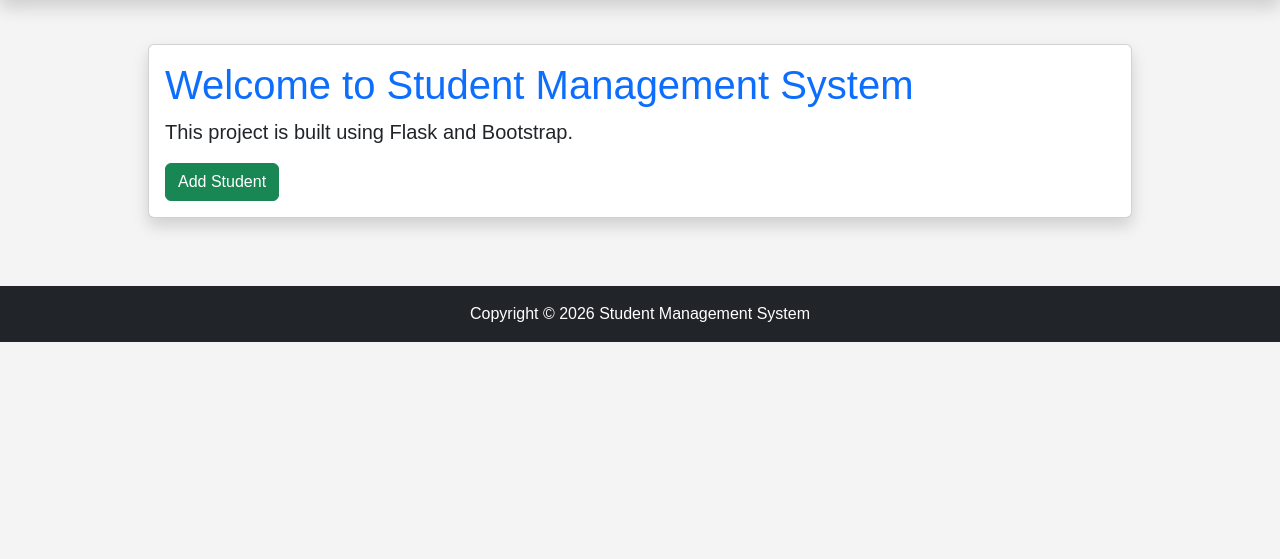
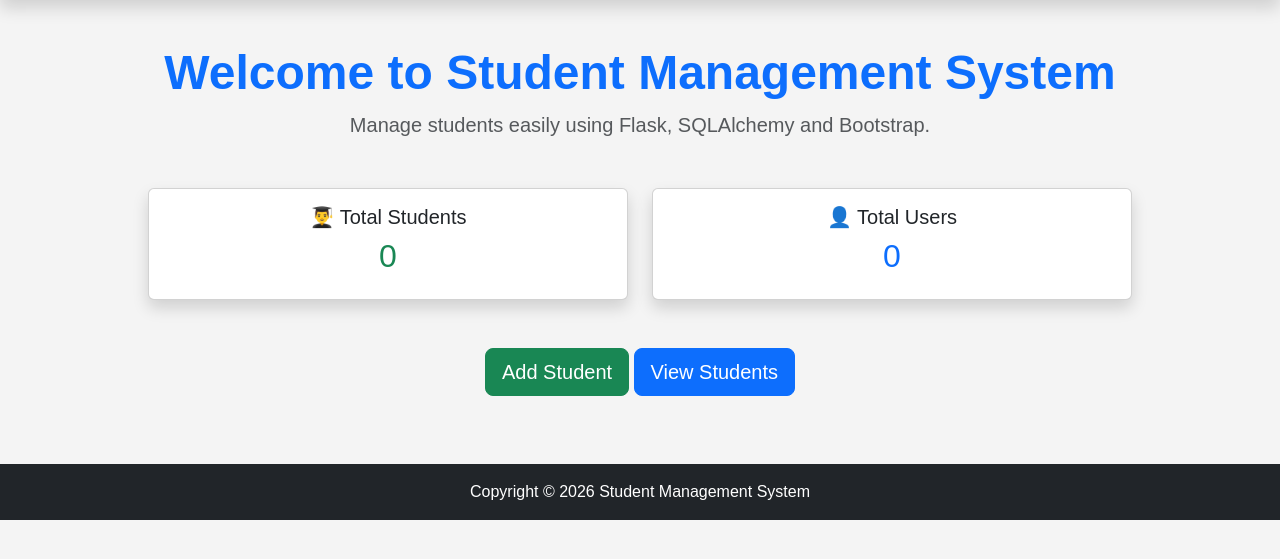
Before and after one commit to tanmay-badwaik/student-management-system, a Flask app: page / in a window 1280 px wide. Shown: the part 96-655 px from the top of the page. Run offline with Flask 3, Linux system fonts and the light colour scheme; data that the repository does not hold is empty.

Commit message:
dashboard cards added

```diff
--- a/routes/home.py
+++ b/routes/home.py
@@ -1,8 +1,20 @@
 from flask import Blueprint, render_template
+
+from models.student import Student
+from models.user import User
 
 home_bp = Blueprint("home", __name__)
 
 
 @home_bp.route("/")
 def home():
-    return render_template("index.html")
+
+    total_students = Student.query.count()
+
+    total_users = User.query.count()
+
+    return render_template(
+        "index.html",
+        total_students=total_students,
+        total_users=total_users
+    )
--- a/templates/index.html
+++ b/templates/index.html
@@ -6,25 +6,78 @@ Home
 
 {% block content %}
 
-<div class="card shadow">
+<div class="text-center mb-5">
 
-    <div class="card-body">
+    <h1 class="display-5 fw-bold text-primary">
+        Welcome to Student Management System
+    </h1>
 
-        <h1 class="text-primary">
-            Welcome to Student Management System
-        </h1>
+    <p class="lead text-muted">
+        Manage students easily using Flask, SQLAlchemy and Bootstrap.
+    </p>
 
-        <p class="lead">
-            This project is built using Flask and Bootstrap.
-        </p>
+</div>
 
-        <a href="{{ url_for('student.add_student') }}"
-            class="btn btn-success">
-            Add Student
-        </a>
+<div class="row g-4">
+
+    <div class="col-md-6">
+
+        <div class="card shadow text-center">
+
+            <div class="card-body">
+
+                <h5 class="card-title">
+                    👨‍🎓 Total Students
+                </h5>
+
+                <h2 class="text-success">
+                    {{ total_students }}
+                </h2>
+
+            </div>
+
+        </div>
+
+    </div>
+
+    <div class="col-md-6">
+
+        <div class="card shadow text-center">
+
+            <div class="card-body">
+
+                <h5 class="card-title">
+                    👤 Total Users
+                </h5>
+
+                <h2 class="text-primary">
+                    {{ total_users }}
+                </h2>
+
+            </div>
+
+        </div>
 
     </div>
 
 </div>
 
+<div class="text-center mt-5">
+
+    <a href="{{ url_for('student.add_student') }}"
+       class="btn btn-success btn-lg">
+
+        Add Student
+
+    </a>
+
+    <a href="{{ url_for('student.students') }}"
+       class="btn btn-primary btn-lg">
+
+        View Students
+
+    </a>
+
+</div>
+
 {% endblock %}
```
